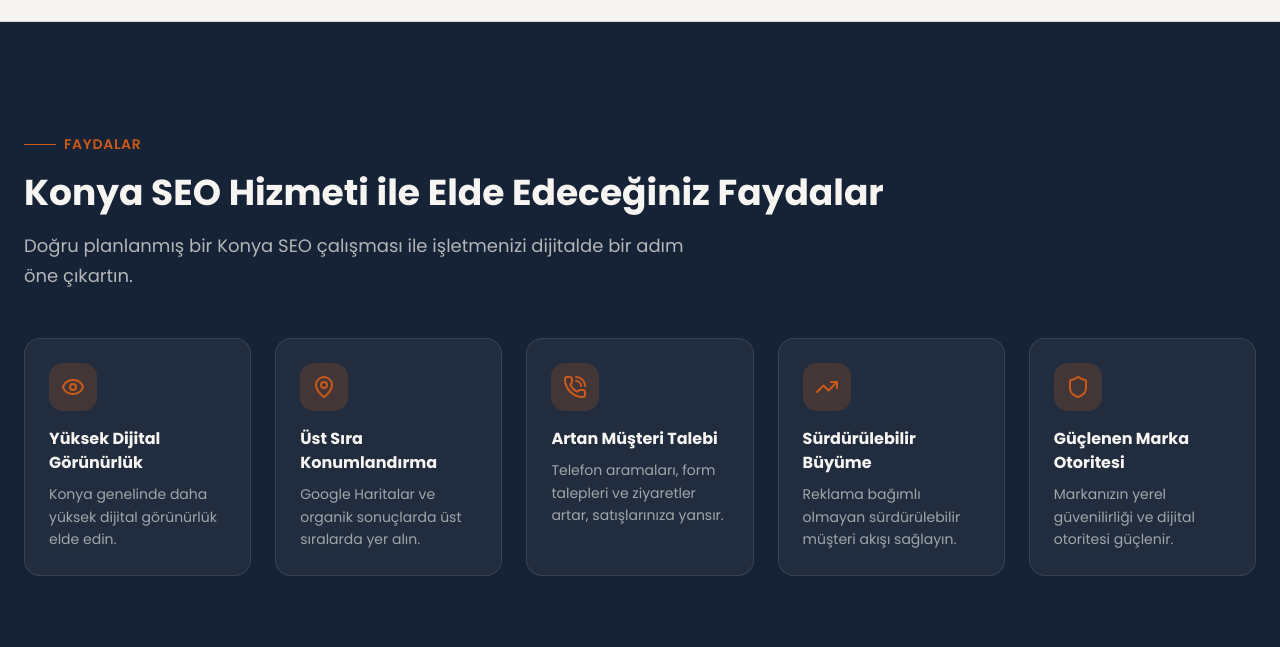
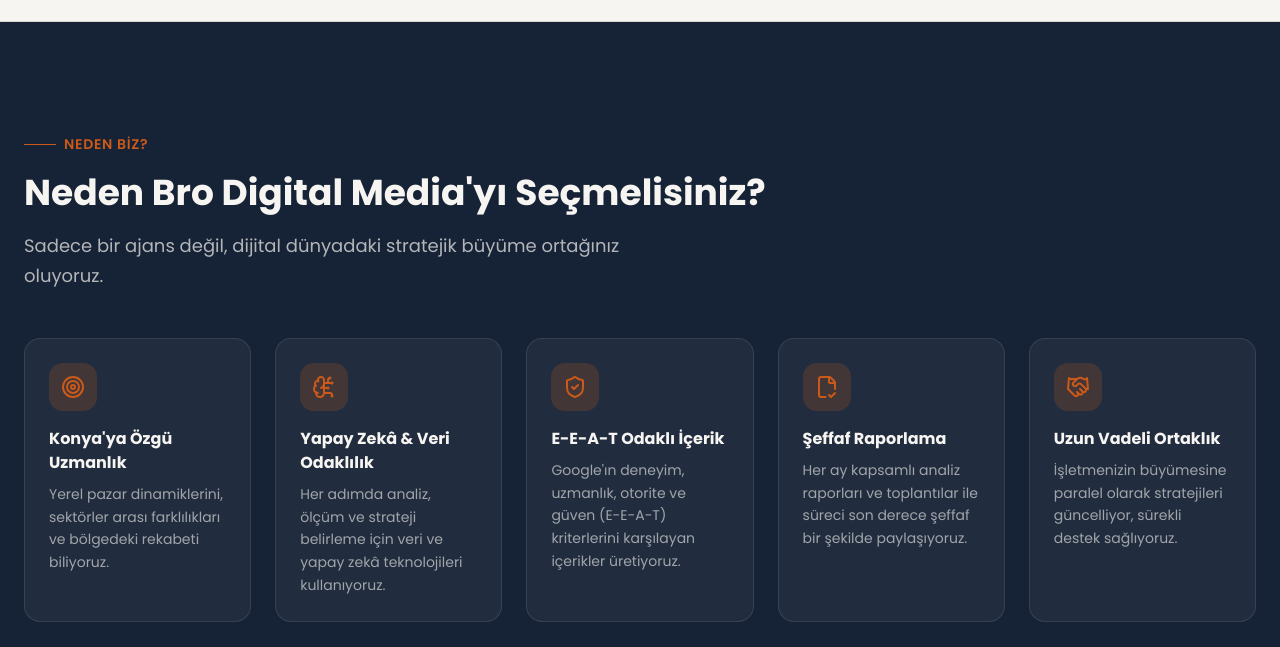
Before and after one commit to aaydogaan/konya-seo, a Next.js app: page / in a window 1280 px wide. Shown: the part 5460-6107 px from the top of the page. Built offline with nearby package versions, Linux system fonts and the light colour scheme.

Commit message:
Update benefits section with new content and icons

```diff
--- a/components/benefits.tsx
+++ b/components/benefits.tsx
@@ -1,30 +1,30 @@
-import { Eye, MapPin, PhoneCall, TrendingUp, Shield } from "lucide-react"
+import { Target, BrainCircuit, ShieldCheck, FileCheck2, Handshake } from "lucide-react"
 
 const benefits = [
   {
-    icon: Eye,
-    title: "Yüksek Dijital Görünürlük",
-    description: "Konya genelinde daha yüksek dijital görünürlük elde edin.",
+    icon: Target,
+    title: "Konya'ya Özgü Uzmanlık",
+    description: "Yerel pazar dinamiklerini, sektörler arası farklılıkları ve bölgedeki rekabeti biliyoruz.",
   },
   {
-    icon: MapPin,
-    title: "Üst Sıra Konumlandırma",
-    description: "Google Haritalar ve organik sonuçlarda üst sıralarda yer alın.",
+    icon: BrainCircuit,
+    title: "Yapay Zekâ & Veri Odaklılık",
+    description: "Her adımda analiz, ölçüm ve strateji belirleme için veri ve yapay zekâ teknolojileri kullanıyoruz.",
   },
   {
-    icon: PhoneCall,
-    title: "Artan Müşteri Talebi",
-    description: "Telefon aramaları, form talepleri ve ziyaretler artar, satışlarınıza yansır.",
+    icon: ShieldCheck,
+    title: "E-E-A-T Odaklı İçerik",
+    description: "Google'ın deneyim, uzmanlık, otorite ve güven (E-E-A-T) kriterlerini karşılayan içerikler üretiyoruz.",
   },
   {
-    icon: TrendingUp,
-    title: "Sürdürülebilir Büyüme",
-    description: "Reklama bağımlı olmayan sürdürülebilir müşteri akışı sağlayın.",
+    icon: FileCheck2,
+    title: "Şeffaf Raporlama",
+    description: "Her ay kapsamlı analiz raporları ve toplantılar ile süreci son derece şeffaf bir şekilde paylaşıyoruz.",
   },
   {
-    icon: Shield,
-    title: "Güçlenen Marka Otoritesi",
-    description: "Markanızın yerel güvenilirliği ve dijital otoritesi güçlenir.",
+    icon: Handshake,
+    title: "Uzun Vadeli Ortaklık",
+    description: "İşletmenizin büyümesine paralel olarak stratejileri güncelliyor, sürekli destek sağlıyoruz.",
   },
 ]
 
@@ -35,15 +35,15 @@ export function Benefits() {
         <div className="mb-4 flex items-center gap-2">
           <div className="h-px w-8 bg-accent" />
           <span className="text-sm font-semibold uppercase tracking-wider text-accent">
-            {"Faydalar"}
+            {"Neden Biz?"}
           </span>
         </div>
 
         <h2 className="text-3xl font-bold leading-tight text-primary-foreground md:text-4xl text-balance">
-          {"Konya SEO Hizmeti ile Elde Edeceğiniz Faydalar"}
+          {"Neden Bro Digital Media'yı Seçmelisiniz?"}
         </h2>
         <p className="mt-4 max-w-2xl text-lg leading-relaxed text-primary-foreground/70">
-          {"Doğru planlanmış bir Konya SEO çalışması ile işletmenizi dijitalde bir adım öne çıkartın."}
+          {"Sadece bir ajans değil, dijital dünyadaki stratejik büyüme ortağınız oluyoruz."}
         </p>
 
         <div className="mt-12 grid gap-6 sm:grid-cols-2 lg:grid-cols-5">
```
